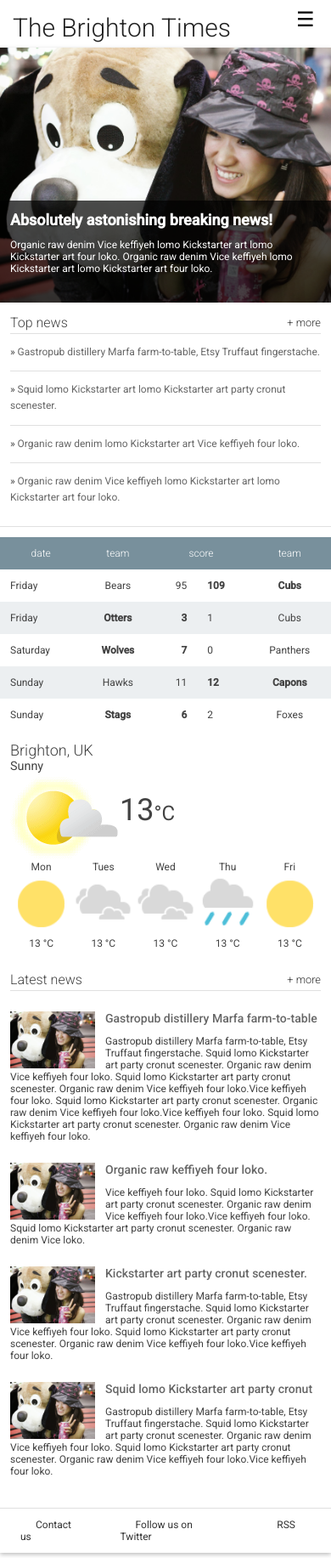
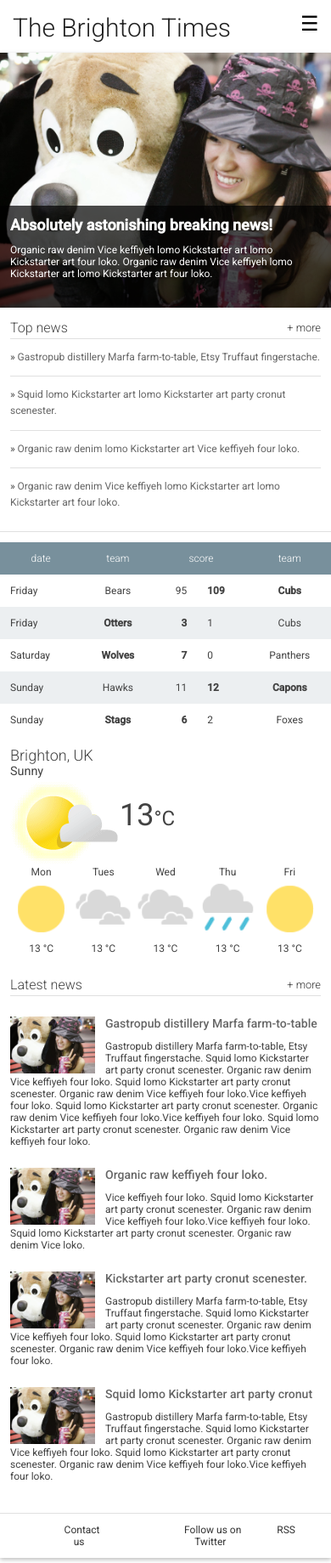
Before and after one commit to tiffanyhan/Portfolio-Site, a PHP site: page / in a window 390 px wide. Shown: the whole page at 85% size. Run offline with PHP 8.4, Linux system fonts and the light colour scheme.

Commit message:
fix weird alignment on footer list items; give the header more room to fit the hamburger menu

```diff
--- a/main.css
+++ b/main.css
@@ -375,6 +375,7 @@ footer ul {
 footer li {
   display: inline-block;
   margin: 0 1em;
+  text-align: right;
 }
 
 footer a {
--- a/responsive.css
+++ b/responsive.css
@@ -12,6 +12,10 @@
 	-webkit-flex-wrap: wrap;
 	-moz-flex-wrap: wrap;
 	-ms-flex-wrap: wrap;
+}
+
+.header__inner {
+	min-height: 62px;
 }
 
 @media screen and (max-width: 550px) {
@@ -31,8 +35,8 @@
 		border: 0;
 		display: inline-block;
 		position: absolute;
-		right: 5px;
-		top: -5px;
+		right: 0;
+		top: 0;
 	}
 
 	nav {
```
